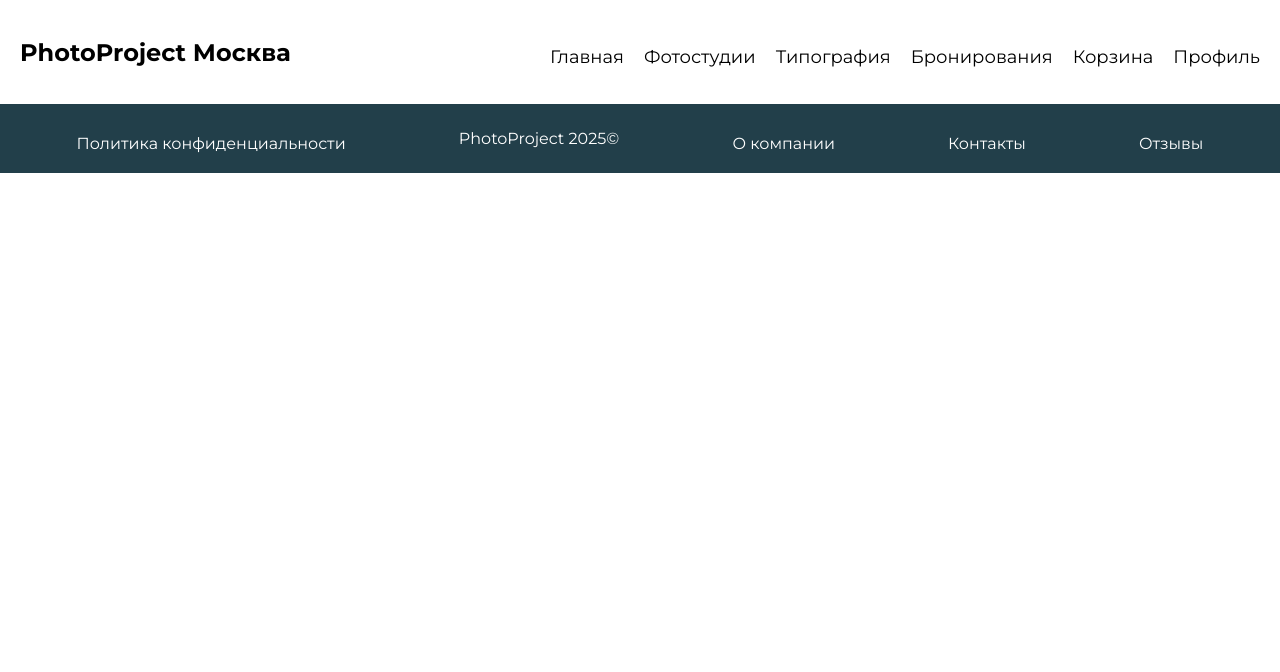
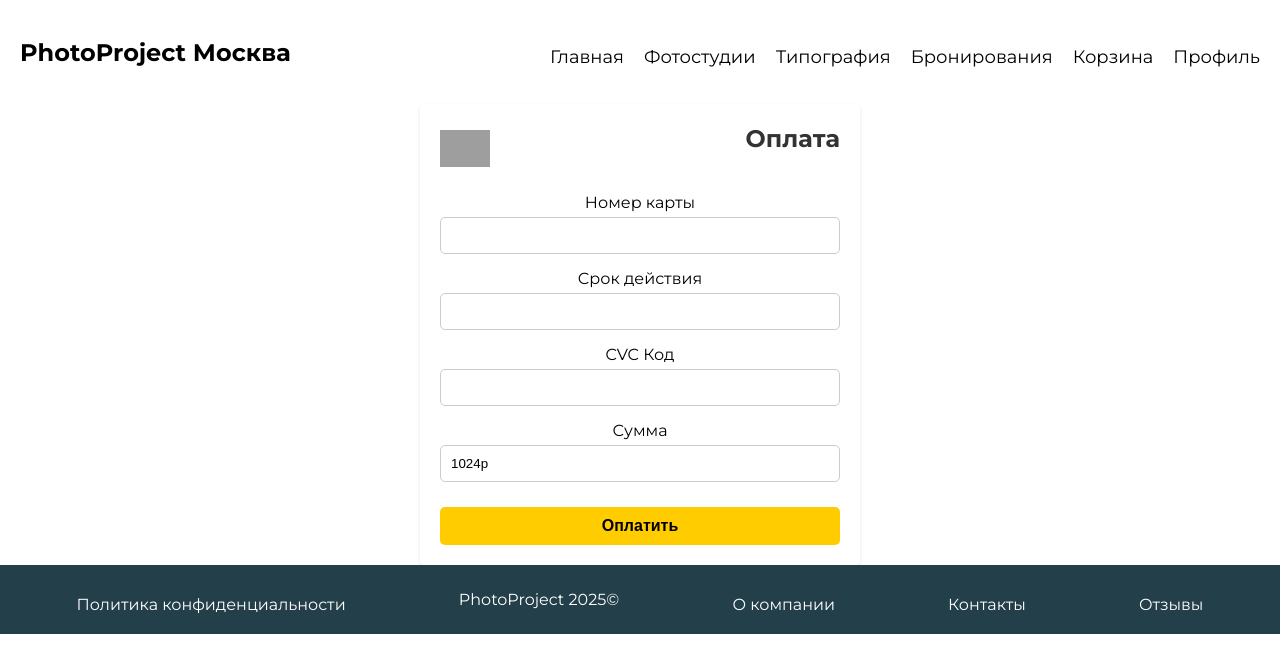
Before and after one commit to MaximkaProMax/graduation, a React (Create React App) app in the folder photoproject/: page /payment in a window 1280 px wide. Shown: the top 672 px of the page. Built offline with nearby package versions, Linux system fonts and the light colour scheme; grey boxes are pictures that could not be loaded; the HTML template or start-up script is replaced by a standard one.

Commit message:
Add Payment

```diff
--- a/photoproject/src/App.js
+++ b/photoproject/src/App.js
@@ -12,6 +12,7 @@
 import PrintingFlexBind from './components/PrintingFlexBind';
 import Calendar from './components/Calendar'; // Импортируйте компонент Calendar
 import Cart from './components/Cart';  // Импорт компонента Cart
+import Payment from './components/Payment';
 import './App.css';
 
 function App() {
@@ -31,6 +32,7 @@
             <Route path="/printing-flexbind" element={<PrintingFlexBind />} /> {/* Типография FlexBind */}
             <Route path="/calendar" element={<Calendar />} /> {/* Календарь */}
             <Route path="/cart" element={<Cart />} /> {/* Корзина */}
+            <Route path="/payment" element={<Payment />} /> {/* Оплата */}
           </Routes>
         </main>
         <Footer /> {/* Располагаем футер здесь */}
--- a/photoproject/src/components/Calendar.js
+++ b/photoproject/src/components/Calendar.js
@@ -1,4 +1,5 @@
 import React, { useState, useEffect } from 'react';
+import { useNavigate } from 'react-router-dom';
 import './Calendar.css';
 
 const Calendar = () => {
@@ -9,6 +10,7 @@
   const [bookings, setBookings] = useState([]);
   const [startTime, setStartTime] = useState('09:00');
   const [endTime, setEndTime] = useState('10:00');
+  const navigate = useNavigate();
 
   useEffect(() => {
     setCurrentDate(new Date());
@@ -33,6 +35,9 @@
     setStartTime('09:00');
     setEndTime('10:00');
     event.target.reset();
+
+    // Переход на страницу оплаты
+    navigate('/payment');
   };
 
   const handleMonthChange = (event) => {
--- /dev/null
+++ b/photoproject/src/components/Payment.css
@@ -0,0 +1,53 @@
+.payment-container {
+    max-width: 400px;
+    margin: 0 auto;
+    padding: 20px;
+    background-color: white;
+    box-shadow: 0 2px 4px rgba(0, 0, 0, 0.1);
+    border-radius: 5px;
+  }
+
+  .payment-header {
+    display: flex;
+    align-items: center;
+    justify-content: space-between;
+    margin-bottom: 20px;
+  }
+
+  .sbp-logo {
+    width: 50px;
+    height: auto;
+  }
+
+  .payment-form .form-group {
+    margin-bottom: 15px;
+  }
+
+  .payment-form label {
+    display: block;
+    margin-bottom: 5px;
+  }
+
+  .payment-form input {
+    width: 100%;
+    padding: 10px;
+    box-sizing: border-box;
+    border: 1px solid #ccc;
+    border-radius: 5px;
+  }
+
+  .payment-button {
+    width: 100%;
+    padding: 10px;
+    background-color: #ffcc00;
+    border: none;
+    border-radius: 5px;
+    color: black;
+    font-weight: bold;
+    cursor: pointer;
+    text-align: center;
+  }
+
+  .payment-button:hover {
+    background-color: #e6b800;
+  }
--- /dev/null
+++ b/photoproject/src/components/Payment.js
@@ -0,0 +1,34 @@
+import React from 'react';
+import './Payment.css';
+
+const Payment = () => {
+  return (
+    <div className="payment-container">
+      <div className="payment-header">
+        <img src="/path/to/your/sbp-logo.png" alt="сбп" className="sbp-logo" /> {/* Замените путь к логотипу на ваш */}
+        <h2>Оплата</h2>
+      </div>
+      <form className="payment-form">
+        <div className="form-group">
+          <label htmlFor="card-number">Номер карты</label>
+          <input type="text" id="card-number" name="card-number" required />
+        </div>
+        <div className="form-group">
+          <label htmlFor="expiration-date">Срок действия</label>
+          <input type="text" id="expiration-date" name="expiration-date" required />
+        </div>
+        <div className="form-group">
+          <label htmlFor="cvc">CVC Код</label>
+          <input type="text" id="cvc" name="cvc" required />
+        </div>
+        <div className="form-group">
+          <label htmlFor="amount">Сумма</label>
+          <input type="text" id="amount" name="amount" required value="1024р" readOnly />
+        </div>
+        <button type="submit" className="payment-button">Оплатить</button>
+      </form>
+    </div>
+  );
+};
+
+export default Payment;
```
